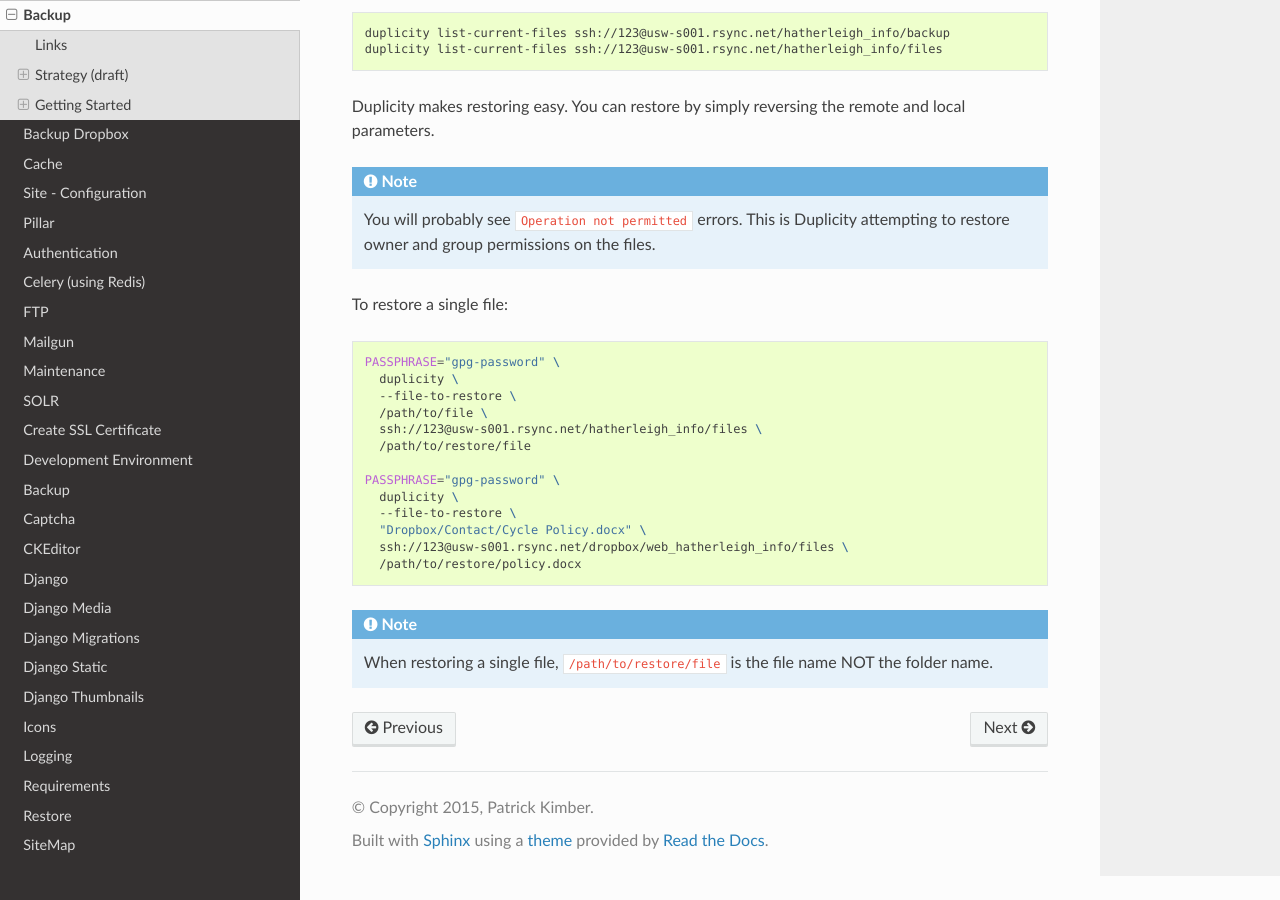
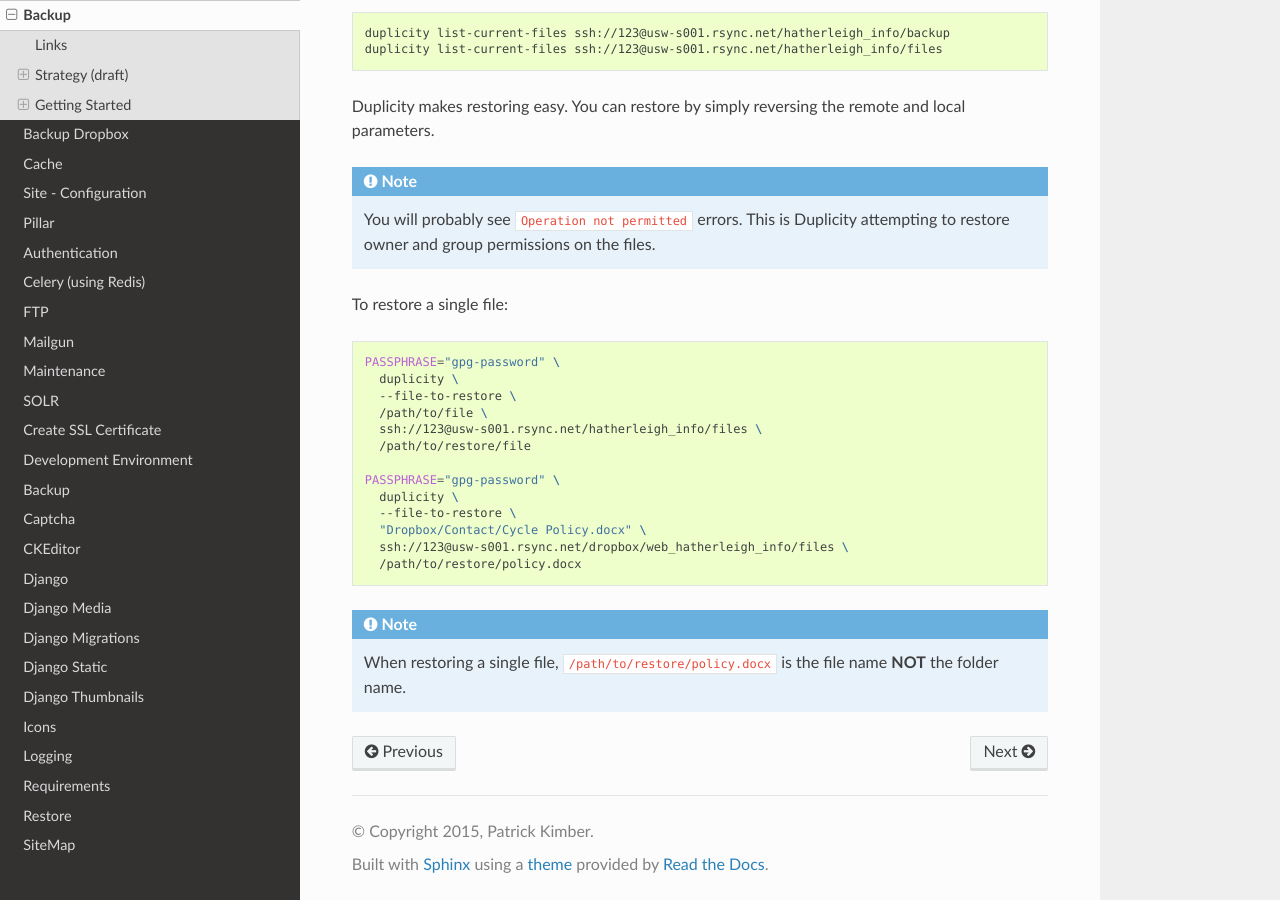
Before and after one commit to pkimber/old-docs-migrated-to-gitlab, a Sphinx documentation site: the page built from source/backup.rst, in a window 1280 px wide and 900 px high, scrolled down 5515 px. Built offline with Sphinx 7.4.7 and the Read the Docs theme 2.0.0, drawn with Linux system fonts in a browser that asks for light colours.

Commit message:
duplicity - restore a single file

```diff
--- a/source/backup.rst
+++ b/source/backup.rst
@@ -276,8 +276,8 @@ To restore a single file::
     ssh://123@usw-s001.rsync.net/dropbox/web_hatherleigh_info/files \
     /path/to/restore/policy.docx
 
-.. note:: When restoring a single file, ``/path/to/restore/file`` is the file
-          name NOT the folder name.
+.. note:: When restoring a single file, ``/path/to/restore/policy.docx`` is the
+          file name **NOT** the folder name.
 
 
 .. _`Generating SSH Keys for Automated Backups`: http://www.rsync.net/resources/howto/ssh_keys.html
```
Also changed, not shown: 1 other file.
